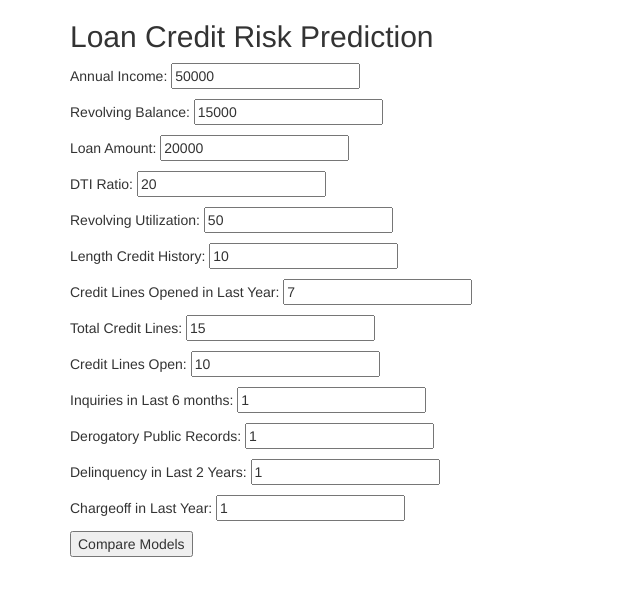
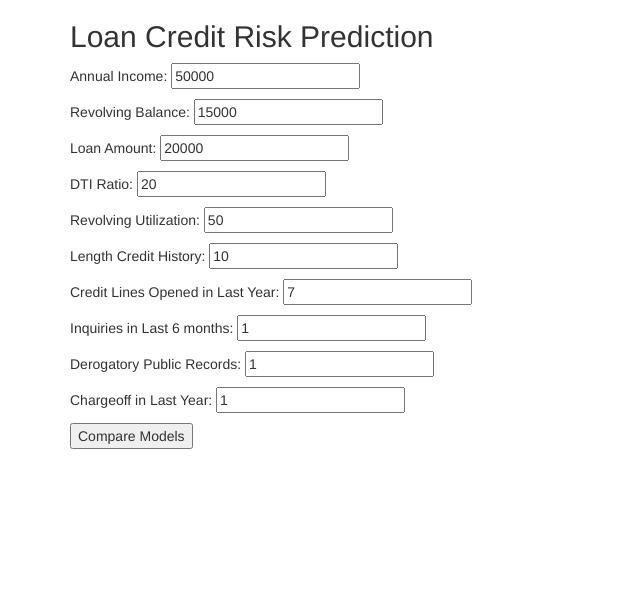
Before and after one commit to marcelotroiani/bootcamp, a Flask app: template project-loan-credit-risk/templates/home.html in a window 1280 px wide. Shown: the top 596 px of the page, without its empty margins (0-640 px from the left). Run offline with Flask 2, Linux system fonts and the light colour scheme; the template is opened without the code that fills it, so the values that code supplies are empty; parts of the project's set-up code (start-up, migrations or seed data) failed here and were passed over; some libraries are stand-ins or nearby versions.

Commit message:
updates post clean execution

```diff
--- a/project-loan-credit-risk/app.py
+++ b/project-loan-credit-risk/app.py
@@ -15,8 +15,8 @@ def get_delay():
         result=request.form
 
         inputs = [[int(result['annualIncome']), int(result['revolvingBalance']), float(result['dtiRatio']), int(result['loanAmount']), float(result['revolvingUtilizationRate']),
-                int(result['lengthCreditHistory']), int(result['numOpenCreditLines1Year']), int(result['numTotalCreditLines']), int(result['numOpenCreditLines']),
-                int(result['numInquiries6Mon']), int(result['numDerogatoryRec']), int(result['numDelinquency2Years']), int(result['numChargeoff1year'])]]
+                int(result['lengthCreditHistory']), int(result['numOpenCreditLines1Year']), int(result['numInquiries6Mon']), int(result['numDerogatoryRec']),
+                int(result['numChargeoff1year'])]]
 
         model_files = ['models/tree.pkl', 'models/logreg.pkl', 'models/rf.pkl', 'models/neural.pkl']
         model_names = ['Decision Tree', 'Logistic Regression', 'Random Forest', 'Neural Network']
--- a/project-loan-credit-risk/templates/home.html
+++ b/project-loan-credit-risk/templates/home.html
@@ -16,11 +16,8 @@
         <p> Revolving Utilization: <input name="revolvingUtilizationRate" type ="text" value="50" /> </p>
         <p> Length Credit History: <input name="lengthCreditHistory" type ="text" value="10" /> </p>
         <p> Credit Lines Opened in Last Year: <input name="numOpenCreditLines1Year" type ="text" value="7" /> </p>
-        <p> Total Credit Lines: <input name="numTotalCreditLines" type ="text" value="15" /> </p>
-        <p> Credit Lines Open: <input name="numOpenCreditLines" type ="text" value="10" /> </p>
         <p> Inquiries in Last 6 months: <input name="numInquiries6Mon" type ="text" value="1" /> </p>
         <p> Derogatory Public Records: <input name="numDerogatoryRec" type ="text" value="1" /> </p>
-        <p> Delinquency in Last 2 Years: <input name="numDelinquency2Years" type ="text" value="1" /> </p>
         <p> Chargeoff in Last Year: <input name="numChargeoff1year" type ="text" value="1" /> </p>
         <p> <input type ="submit" value="Compare Models" /> </p>
         </form>
```
Also changed, not shown: project-loan-credit-risk/README.md, project-loan-credit-risk/ROC.PNG (deleted), project-loan-credit-risk/Results.PNG (added), 5 other files.
